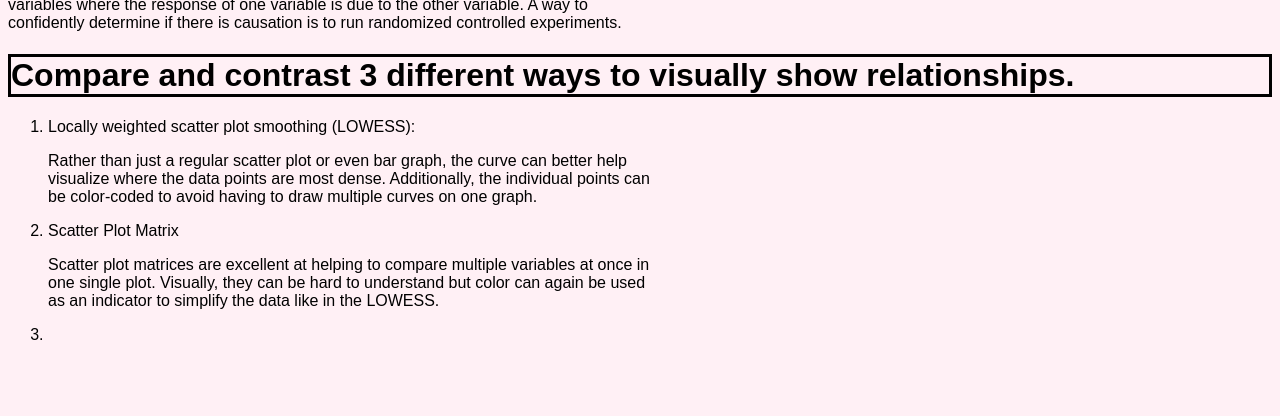
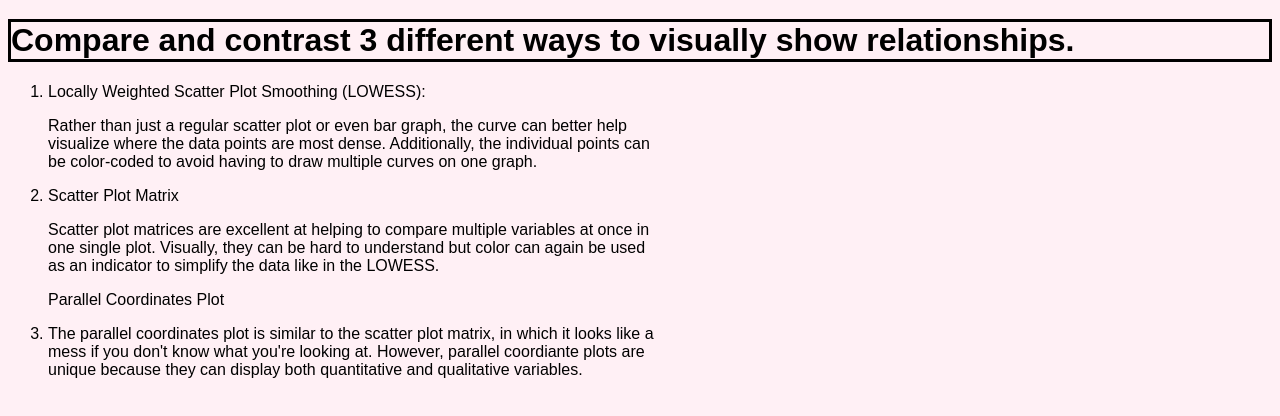
Before and after one commit to abbyhegarty/correlation-causation, a plain HTML site: page index.html in a window 1280 px wide. Shown: the part 360-776 px from the top of the page. Drawn offline with Linux system fonts and the light colour scheme.

Commit message:
Update index.html

```diff
--- a/index.html
+++ b/index.html
@@ -36,7 +36,7 @@ Correlation is a type of association between quantative varibales used to show t
 
   <h1>Compare and contrast 3 different ways to visually show relationships.</h1>
 <ol>
-  <li> Locally weighted scatter plot smoothing (LOWESS):
+  <li> Locally Weighted Scatter Plot Smoothing (LOWESS):
     <p>
       Rather than just a regular scatter plot or even bar graph, the curve can better help visualize where the data points are most dense. Additionally, the individual points can be color-coded to avoid having to draw multiple curves on one graph.
     </p>
@@ -46,11 +46,11 @@ Correlation is a type of association between quantative varibales used to show t
     <p>
       Scatter plot matrices are excellent at helping to compare multiple variables at once in one single plot. Visually, they can be hard to understand but color can again be used as an indicator to simplify the data like in the LOWESS.
     </p>
-  </li>
+  </li> Parallel Coordinates Plot
 
   <li>
    <p>
-
+     The parallel coordinates plot is similar to the scatter plot matrix, in which it looks like a mess if you don't know what you're looking at. However, parallel coordiante plots are unique because they can display both quantitative and qualitative variables.
     </p>
 
   </li>
```
